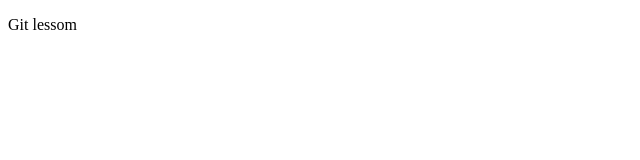
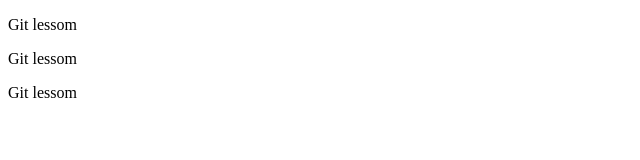
Before and after one commit to fuyumi33/sample-repo, a plain HTML site: page index.html in a window 1280 px wide. Shown: the whole page, without its empty margins (0-640 px from the left). Drawn offline with Linux system fonts and the light colour scheme.

Commit message:
Add P tags

```diff
--- a/index.html
+++ b/index.html
@@ -7,5 +7,7 @@
 </head>
 <body>
   <p>Git lessom</p>
+  <p>Git lessom</p>
+  <p>Git lessom</p>
 </body>
 </html>
```
